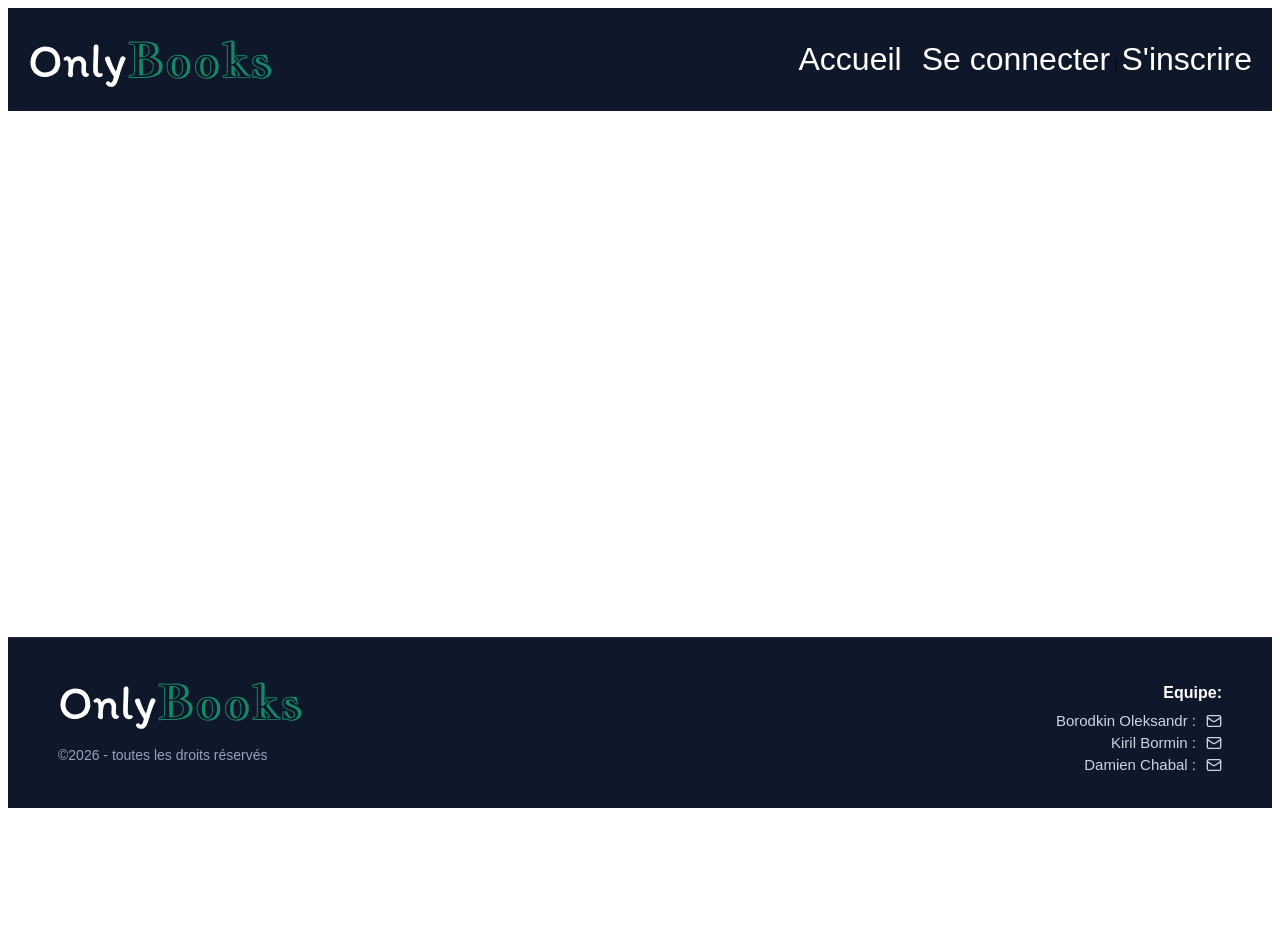
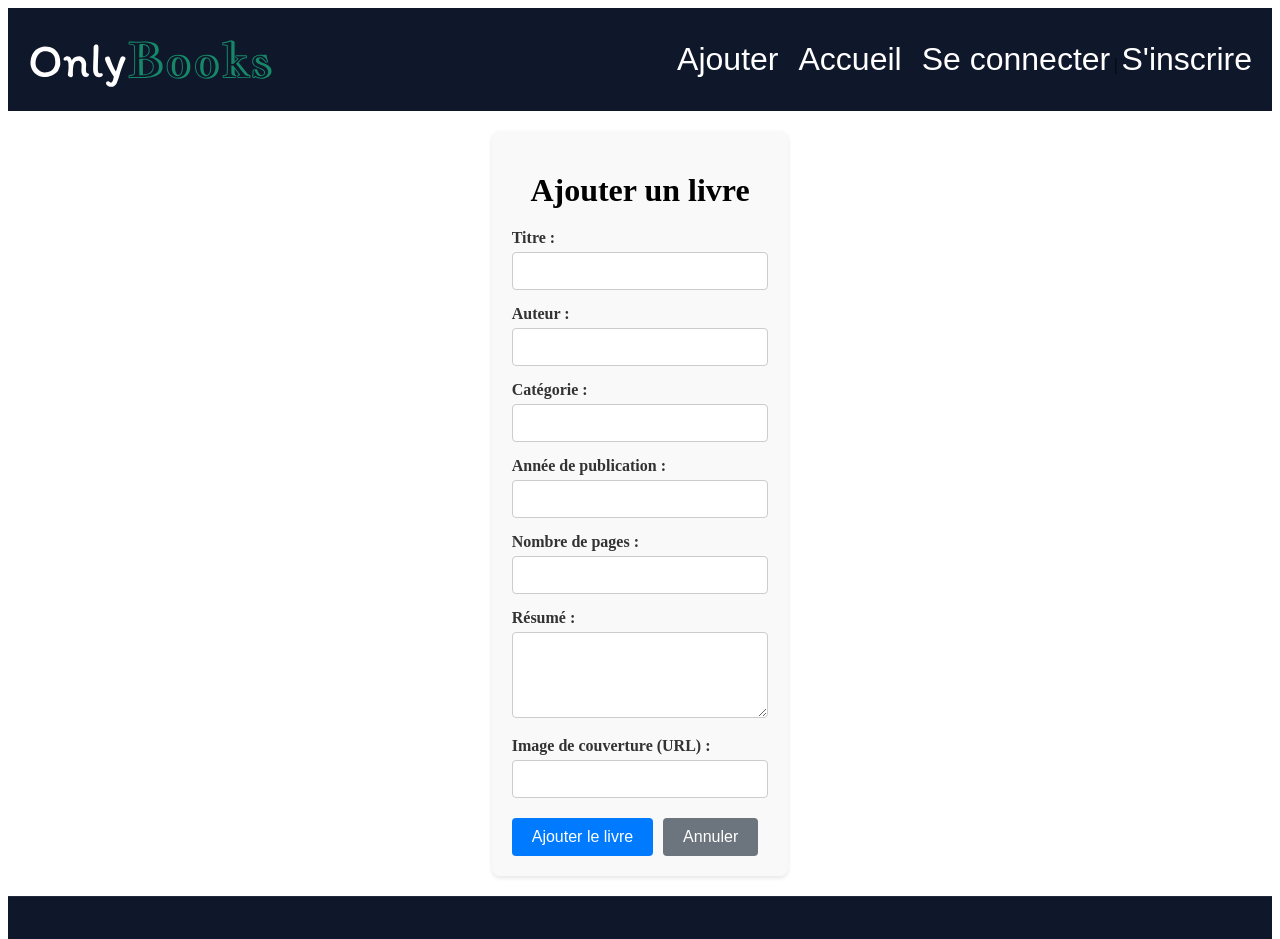
Before and after one commit to SachaBorodkin/Passion-lecture-Vue.js, a Vue app in the folder passion-lecture/: page /addBook in a window 1280 px wide. Shown: the top 939 px of the page. Before the commit the page ends 816 px from the top, so only its background shows below. Built offline with nearby package versions, Linux system fonts and the light colour scheme; a web font is replaced by a local one.

Commit message:
feat(ajouter un livre)

```diff
--- a/passion-lecture/src/components/HeaderVue.vue
+++ b/passion-lecture/src/components/HeaderVue.vue
@@ -3,6 +3,7 @@
     <img src="../assets/logo.svg" class="logo" />
     <div class="auth-area">
       <nav>
+        <router-link to="/addBook">Ajouter</router-link>
         <router-link to="/">Accueil</router-link>
 
         <div v-if="user" class="profile">
--- a/passion-lecture/src/router/index.js
+++ b/passion-lecture/src/router/index.js
@@ -1,21 +1,14 @@
 import { createRouter, createWebHistory } from 'vue-router'
 import HomeView from '../views/HomeView.vue'
-import Login from '../views/LoginVue.vue'
-import SignUp from '../views/SignUp.vue'
-import BookPageView from '../views/BookPageView.vue'
-import ListView from '@/views/ListView.vue'
+import Login from '../views/LoginVue.vue' // Your existing login
+import SignUp from '../views/SignUp.vue' // The new component
+import AddView from '../views/AddBook.vue' // The new component
 
 const routes = [
   { path: '/', name: 'home', component: HomeView },
   { path: '/login', name: 'login', component: Login },
   { path: '/register', name: 'register', component: SignUp },
-  {
-    path: '/book/:id',
-    name: 'BookDetails',
-    component: BookPageView,
-    props: true,
-  },
-  { path: '/list', name: 'list', component: ListView },
+  { path: '/addBook', name: 'addBook', component: AddView },
 ]
 
 const router = createRouter({
--- /dev/null
+++ b/passion-lecture/src/views/AddBook.vue
@@ -0,0 +1,208 @@
+<template>
+    <div class="add-book">
+        <h1>Ajouter un livre</h1>
+        <form @submit.prevent="addBook">
+
+            <div class="form-group">
+                <label for="title">Titre :</label>
+                <input
+                    id="title"
+                    v-model="newBook.title"
+                    type="text"
+                    required
+                />
+            </div>
+
+            <div class="form-group">
+                <label for="author">Auteur :</label>
+                <input
+                    id="author"
+                    v-model="newBook.author"
+                    type="text"
+                    required
+                />
+            </div>
+
+            <div class="form-group">
+                <label for="category">Catégorie :</label>
+                <input
+                    id="category"
+                    v-model="newBook.category"
+                    type="text"
+                    required
+                />
+            </div>
+
+            <div class="form-group">
+                <label for="publishYear">Année de publication :</label>
+                <input
+                    id="publishYear"
+                    v-model.number="newBook.publishYear"
+                    type="number"
+                    required
+                />
+            </div>
+
+            <div class="form-group">
+                <label for="pageCount">Nombre de pages :</label>
+                <input
+                    id="pageCount"
+                    v-model.number="newBook.pageCount"
+                    type="number"
+                    required
+                />
+            </div>
+
+            <div class="form-group">
+                <label for="summary">Résumé :</label>
+                <textarea
+                    id="summary"
+                    v-model="newBook.summary"
+                    rows="4"
+                ></textarea>
+            </div>
+
+            <div class="form-group">
+                <label for="coverImage">Image de couverture (URL) :</label>
+                <input
+                    id="coverImage"
+                    v-model="newBook.coverImage"
+                    type="text"
+                    required
+                />
+            </div>
+
+            <div class="form-actions">
+                <button type="submit">Ajouter le livre</button>
+                <button type="button" class="btn-cancel" @click="$router.back()">Annuler</button>
+            </div>
+        </form>
+    </div>
+</template>
+
+<script>
+export default {
+    name: 'AddView',
+    data() {
+        return {
+            newBook: this.getInitialBookState()
+        };
+    },
+    methods: {
+        // Permet de facilement réinitialiser le formulaire
+        getInitialBookState() {
+            return {
+                title: '',
+                author: '',
+                category: '',
+                publishYear: null,
+                pageCount: null,
+                summary: '',
+                coverImage: ''
+
+            };
+        },
+        async addBook() {
+            try {
+                // Création de l'objet final à envoyer à la DB avec les champs automatiques
+                const bookToSave = {
+                    ...this.newBook,
+                    userRating: 0,
+                    comments: [],
+                    added: new Date().toISOString().split('T')[0] // Génère la date du jour au format YYYY-MM-DD
+                };
+
+                const response = await fetch('http://localhost:3000/books', {
+                    method: 'POST',
+                    headers: {
+                        'Content-Type': 'application/json'
+                    },
+                    body: JSON.stringify(bookToSave)
+                });
+
+                if (response.ok) {
+                    // Réinitialiser le formulaire
+                    this.newBook = this.getInitialBookState();
+                    alert('Livre ajouté avec succès!');
+                    // Optionnel : rediriger l'utilisateur après l'ajout
+                    this.$router.push('/');
+                } else {
+                    alert('Erreur lors de l\'ajout du livre.');
+                }
+            } catch (error) {
+                console.error('Erreur:', error);
+            }
+        }
+    }
+};
+</script>
+
+<style scoped>
+.add-book {
+    max-width: 600px;
+    margin: 20px auto;
+    padding: 20px;
+    background-color: #f9f9f9;
+    border-radius: 8px;
+    box-shadow: 0 2px 4px rgba(0,0,0,0.1);
+}
+
+.add-book h1 {
+    text-align: center;
+    margin-bottom: 20px;
+}
+
+.form-group {
+    margin-bottom: 15px;
+}
+
+label {
+    display: block;
+    margin-bottom: 5px;
+    font-weight: bold;
+    color: #333;
+}
+
+input, textarea {
+    width: 100%;
+    padding: 10px;
+    border: 1px solid #ccc;
+    border-radius: 4px;
+    box-sizing: border-box; /* S'assure que le padding ne dépasse pas les 100% */
+    font-family: inherit;
+}
+
+textarea {
+    resize: vertical; /* Permet d'agrandir la zone de texte uniquement en hauteur */
+}
+
+.form-actions {
+    display: flex;
+    justify-content: flex-start;
+    margin-top: 20px;
+}
+
+button {
+    margin-right: 10px;
+    padding: 10px 20px;
+    background-color: #007bff;
+    color: white;
+    border: none;
+    border-radius: 4px;
+    font-size: 16px;
+    cursor: pointer;
+    transition: background-color 0.3s;
+}
+
+button:hover {
+    background-color: #0056b3;
+}
+
+.btn-cancel {
+    background-color: #6c757d;
+}
+
+.btn-cancel:hover {
+    background-color: #5a6268;
+}
+</style>
```
